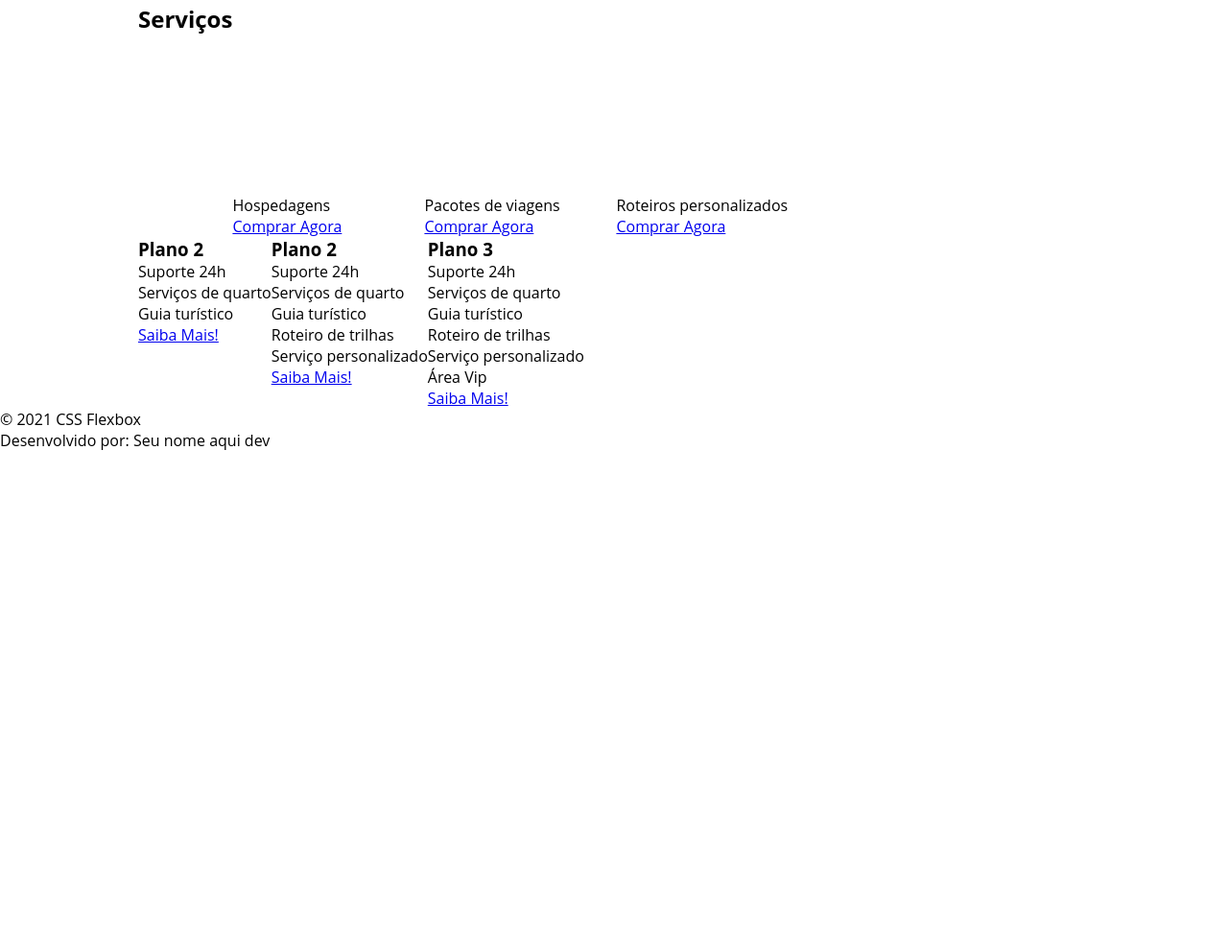
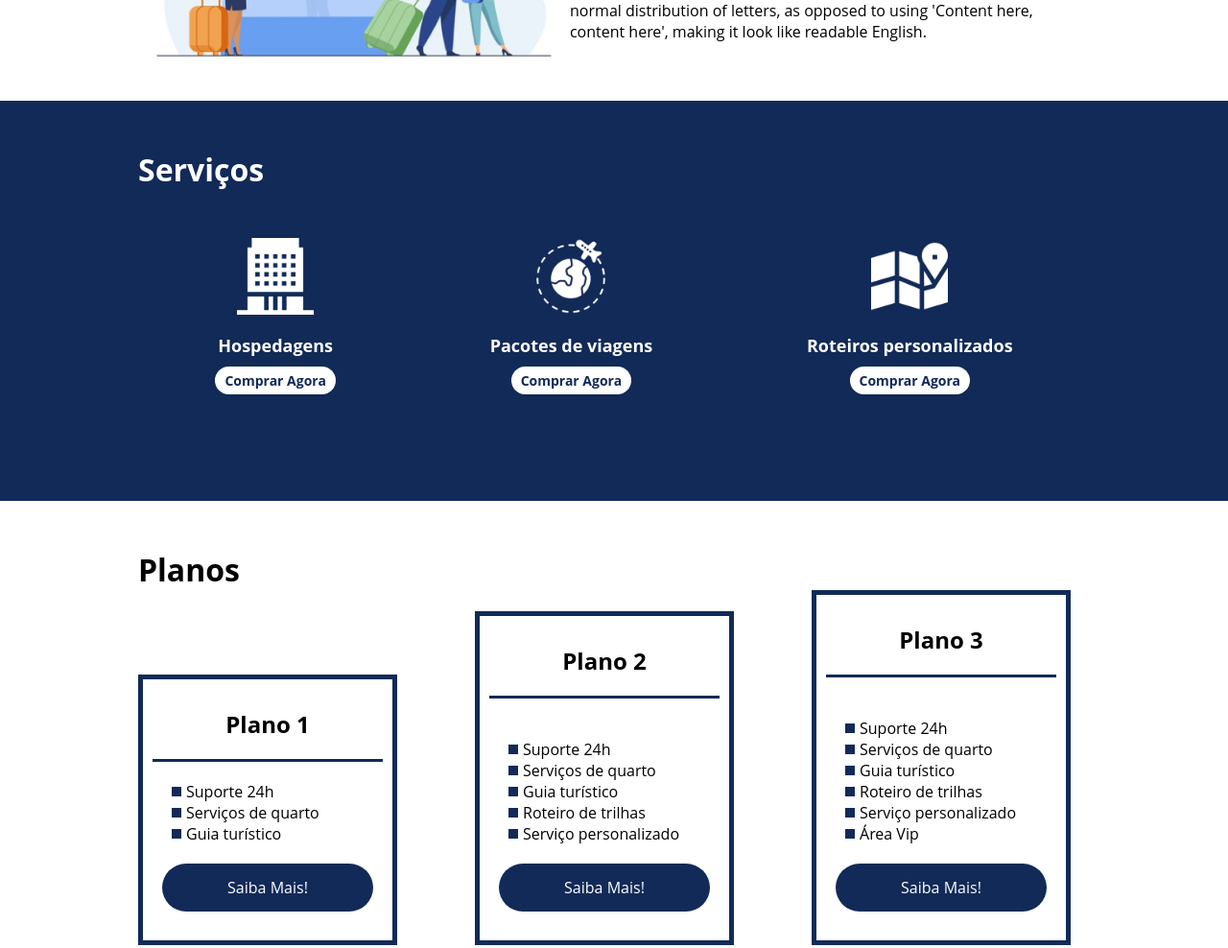
Before and after one commit to jovinoyk/project-flexbox-dio, a plain HTML site: page flex-projeto/index.html in a window 1280 px wide. Shown: the part 1107-2095 px from the top of the page at 96% size. Before the commit the page ends 1577 px from the top, so only its background shows below. Drawn offline with Linux system fonts and the light colour scheme.

Commit message:
Finalizado o projeto conforme o curso de flexbox

```diff
--- a/flex-projeto/index.html
+++ b/flex-projeto/index.html
@@ -25,7 +25,7 @@
         <div class="txtapresent">
             <h1>Flex <br>Turismos</h1>
             <p>O melhor serviço para você!</p>
-            <a href="">Saiba Mais!</a>
+            <a href=""  class="btn">Saiba Mais!</a>
         </div>
 
         <div>
@@ -48,47 +48,53 @@
 
     </div>
 
-    <div class="container">
+    <div class="container-externo">
+        <div  class="container" id="servico" >
             <div>
                 <h2>Serviços</h2>
             </div>
 
-        <div class="container"> <!-- talves um container aqui tbm-->
-            <div>
+            <div  class="list-servico"> <!-- talves um container aqui tbm-->
+                <div class="item-servico">
                     <div><img src="./images/icon-2.png" alt="hospedagens"></div>
                     <p>Hospedagens</p>
                     <a href="#">Comprar Agora</a>
                 </div>
 
-            <div>
+                <div class="item-servico">
                 <div><img src="./images/icon-1.png" alt="pacote de viagens"></div>
                 <p>Pacotes de viagens</p>
                 <a href="#">Comprar Agora</a>
                 </div>
 
-            <div>
+                <div class="item-servico">
                     <div><img src="./images/icon-3.png" alt="roteiros personalizados"></div>
                     <p>Roteiros personalizados</p>
                     <a href="#">Comprar Agora</a>
                 </div>
-
+            </div>
         </div>
     </div>
 
-    <div class="container">
 
-        <div>
-            <h3>Plano 2</h3>
+    <div class="container" id="planos">
+        <h2>Planos</h2>
+
+        <div class="list-planos">
+
+            <div class="item-planos">
+                <h3>Plano 1</h3>
                 <ul>
                     <li>Suporte 24h</li>
                     <li>Serviços de quarto</li>
                     <li>Guia turístico</li>
                 </ul>
-            <a href="#">Saiba Mais!</a>
+                <a href="#" class="btn">Saiba Mais!</a>
             </div>
 
-        <div>
+            <div class="item-planos">
                 <h3>Plano 2</h3>
+                <br>
                 <ul>
                     <li>Suporte 24h</li>
                     <li>Serviços de quarto</li>
@@ -96,11 +102,12 @@
                     <li>Roteiro de trilhas</li>
                     <li>Serviço personalizado</li>
                 </ul>
-            <a href="#">Saiba Mais!</a>
+                <a href="#"  class="btn">Saiba Mais!</a>
             </div>
 
-        <div>
+            <div class="item-planos">
                 <h3>Plano 3</h3>
+                <br>
                 <ul>
                     <li>Suporte 24h</li>
                     <li>Serviços de quarto</li>
@@ -109,13 +116,21 @@
                     <li>Serviço personalizado</li>
                     <li>Área Vip</li>
                 </ul>
-            <a href="#">Saiba Mais!</a>
+                <a href="#"  class="btn" >Saiba Mais!</a>
             </div>
+
+        </div>
+
     </div>
 
     <footer>
-        <p>&copy; 2021 CSS Flexbox</p>
-        <p>Desenvolvido por: Seu nome aqui dev</p>
+        <div class="container footer">
+
+            <p>&copy; 2022 CSS Flexbox</p>
+            <p>Desenvolvido por: Maykon Jovino</p>
+
+        </div>
     </footer>
+
 </body>
 </html>
--- a/flex-projeto/style.css
+++ b/flex-projeto/style.css
@@ -24,6 +24,8 @@ div img{
     max-width: 992px;
     margin: auto;
     width: 100%;
+    min-width: 320px;
+
 }
 
 header{
@@ -61,6 +63,7 @@ header .menu{
 
 .apresentacao .txtapresent{
     min-height: 200px;
+    width: 100%;
 }
 
 .txtapresent h1{
@@ -69,7 +72,7 @@ header .menu{
     margin-bottom: 10px;
 }
 
-.txtapresent a{
+.btn{
     background-color: #122A57;
     color: white;
     text-align: center;
@@ -116,3 +119,203 @@ header .menu{
     margin-bottom: 10px;
     width: 90%;
 }
+
+#quemsomos img{
+    min-width: 450px ;
+}
+
+.container-externo{
+    background-color: #122A57;
+    width: 100%;
+
+}
+
+#servico{
+    flex-direction: column;
+    padding-top: 50px;
+    padding-bottom: 100px;
+
+}
+
+
+#servico h2{
+   color: white;
+   font-size: 32px;
+   margin-bottom: 50px;
+
+}
+.list-servico{
+    display: flex;
+    justify-content: space-around;
+}
+
+.list-servico .item-servico{
+    text-align: center;
+}
+.item-servico a{
+   width: 220px;
+   background-color: white;
+   border-radius: 30px;
+   height: 50px;
+   text-align: center;
+   margin-top:20px;
+   line-height: 50px;
+   padding: 5px 10px;
+   text-decoration: none;
+   color:#122A57;
+   font-size: 14px;
+   font-weight: 700;
+}
+
+.item-servico p{
+    font-weight: 700;
+    font-size: 18px;
+    color: white;
+    margin-top: 20px
+
+}
+
+.item-servico img{
+    width: 80px;
+    margin:auto;
+}
+
+/* ------- Planos  --------*/
+/* ---------------*/
+/* ---------------*/
+#planos{
+    flex-direction: column;
+    min-height: 100vh;
+    padding-top: 50px;
+}
+
+#planos h2{
+    font-size: 32px;
+}
+
+.list-planos{
+    display: flex;
+    align-items: flex-end; /*alinhar items por baixo*/
+    justify-content: space-between;
+}
+
+.item-planos{
+    flex: 1;
+    border: 5px solid #122A57;
+    margin-right: 20px;
+    padding: 10px;
+    max-width: 240px  ;
+
+}
+
+.item-planos .btn{
+    margin: auto;
+    margin-bottom: 20px;
+}
+
+.item-planos h3{
+    font-size: 24px;
+    display: flex;
+    flex-direction: column;
+    text-align: center;
+    margin-top: 20px;
+
+}
+
+.item-planos h3::after{
+    content:"";
+    background-color: #122A57;
+    width:100%;
+    height: 3px;
+    margin-top: 20px;
+    margin-bottom: 10px;
+}
+
+.item-planos ul{
+    padding: 10px 20px;
+    display: flex;
+    flex-direction: column;
+    margin-bottom: 10px;
+
+}
+
+.item-planos ul li{
+    display: flex;
+    flex-wrap: nowrap;
+    align-items: center;
+}
+
+.item-planos ul li::before{
+    content: "";
+    width: 10px;
+    height: 10px;
+    background-color: #122A57;
+    margin-right: 5px;
+}
+
+/*----------------------*/
+/*----------------------*/
+/*----------------------*/
+
+footer{
+    background-color: #122A57;
+    height: 70px;
+    display: flex;
+    align-items: center;
+
+}
+
+footer .footer{
+    justify-content: space-around;
+    color: white;
+}
+
+/* MOBILE */
+/* MOBILE */
+/* MOBILE */
+
+@media(max-width: 992px){
+    .container{
+        flex-direction: column;
+    }
+
+    .apresentacao{
+        flex-direction: column-reverse;
+    }
+
+    .apresentacao .txtapresent{
+        width: 100%;
+    }
+
+    #quemsomos{
+        flex-direction: column-reverse;
+    }
+
+    .list-servico{
+        flex-direction: column;
+    }
+    .item-servico img{
+        width: 50%;
+        margin: auto;
+    }
+    .list-planos{
+        flex-direction: column;
+        align-items: flex-start;
+        margin-bottom: 20px;
+    }
+
+    .list-planos .item-planos{
+        max-width: 90%;
+        margin: auto;
+        width: 100%;
+        margin-bottom: 20px;
+    }
+
+    #quemsomos img{
+        min-width: 320px;
+        margin: auto;
+
+    }
+
+
+}
```
Lines whose indentation alone changed are shown as unchanged.
